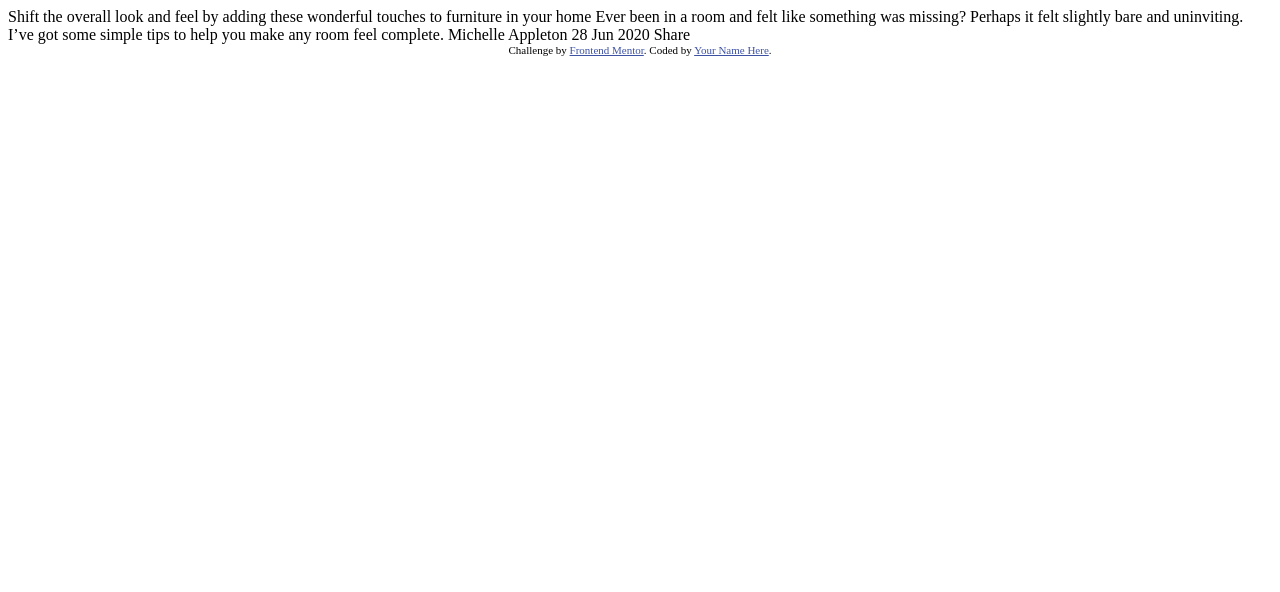
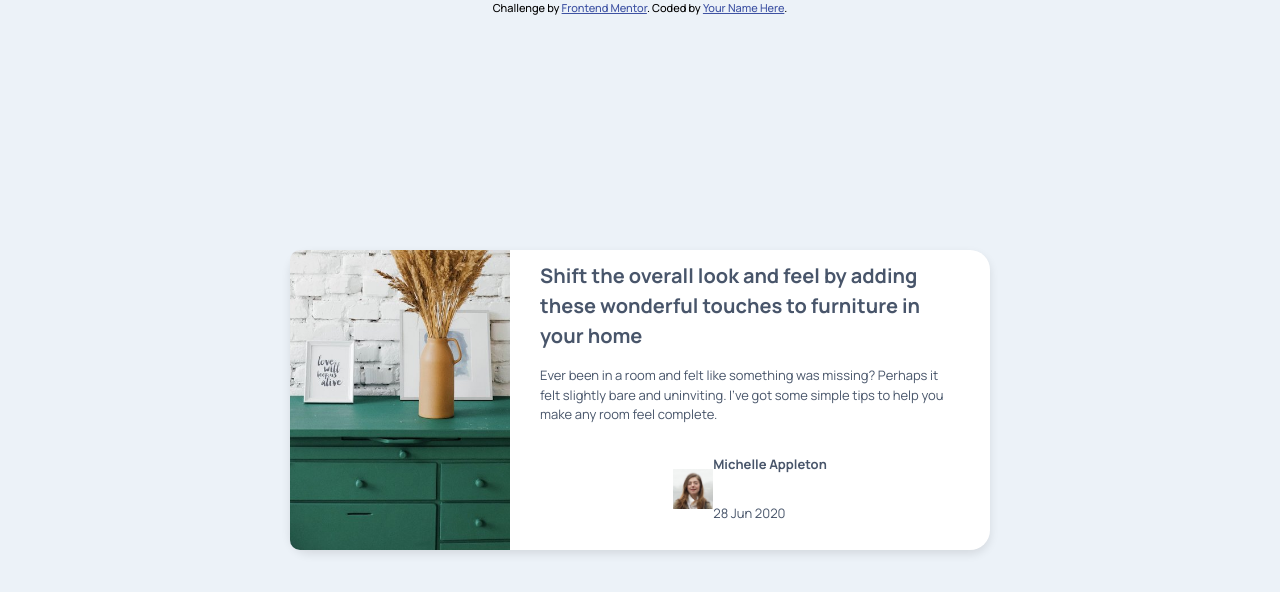
Before and after one commit to ThomasPhpn/article-preview-component-master, a plain HTML site: page index.html in a window 1280 px wide. Drawn offline with Linux system fonts and the light colour scheme.

Commit message:
html done

```diff
--- a/index.html
+++ b/index.html
@@ -1,36 +1,54 @@
 <!DOCTYPE html>
 <html lang="en">
   <head>
-  <meta charset="UTF-8">
-  <meta name="viewport" content="width=device-width, initial-scale=1.0"> <!-- displays site properly based on user's device -->
-
-  <link rel="icon" type="image/png" sizes="32x32" href="./images/favicon-32x32.png">
+    <meta charset="UTF-8" />
+    <meta name="viewport" content="width=device-width, initial-scale=1.0" />
+    <link rel="stylesheet" href="style.css" />
+    <link
+      rel="icon"
+      type="image/png"
+      sizes="32x32"
+      href="./images/favicon-32x32.png"
+    />
+    <link rel="preconnect" href="https://fonts.googleapis.com" />
+    <link rel="preconnect" href="https://fonts.gstatic.com" crossorigin />
+    <link
+      href="https://fonts.googleapis.com/css2?family=Manrope:wght@200..800&display=swap"
+      rel="stylesheet"
+    />
 
     <title>Frontend Mentor | Article preview component</title>
-
-  <!-- Feel free to remove these styles or customise in your own stylesheet 👍 -->
-  <style>
-    .attribution { font-size: 11px; text-align: center; }
-    .attribution a { color: hsl(228, 45%, 44%); }
-  </style>
+    <script src="script.js"></script>
   </head>
   <body>
-
-  Shift the overall look and feel by adding these wonderful
-  touches to furniture in your home
-
-  Ever been in a room and felt like something was missing? Perhaps
-  it felt slightly bare and uninviting. I’ve got some simple tips
-  to help you make any room feel complete.
-
-  Michelle Appleton
-  28 Jun 2020
-
-  Share
-
+    <main class="component">
+      <img src="images/drawers.jpg" alt="" class="left-content" />
+      <div class="right-content">
+        <h1 class="title">
+          Shift the overall look and feel by adding these wonderful touches to
+          furniture in your home
+        </h1>
+        <p class="text-content">
+          Ever been in a room and felt like something was missing? Perhaps it
+          felt slightly bare and uninviting. I’ve got some simple tips to help
+          you make any room feel complete.
+        </p>
+        <div class="author-part">
+          <img src="images/avatar-michelle.jpg" class="author-mini" />
+          <div class="author-details">
+            <p class="author-name">Michelle Appleton</p>
+            <p class="date">28 Jun 2020</p>
+          </div>
+        </div>
+      </div>
+    </main>
+  </body>
+  <footer>
     <div class="attribution">
-    Challenge by <a href="https://www.frontendmentor.io?ref=challenge" target="_blank">Frontend Mentor</a>.
-    Coded by <a href="#">Your Name Here</a>.
+      Challenge by
+      <a href="https://www.frontendmentor.io?ref=challenge" target="_blank"
+        >Frontend Mentor</a
+      >. Coded by <a href="#">Your Name Here</a>.
     </div>
-</body>
+  </footer>
 </html>
--- /dev/null
+++ b/style.css
@@ -0,0 +1,221 @@
+/* Reset CSS */
+html,
+body,
+div,
+span,
+applet,
+object,
+iframe,
+h1,
+h2,
+h3,
+h4,
+h5,
+h6,
+p,
+blockquote,
+pre,
+a,
+abbr,
+acronym,
+address,
+big,
+cite,
+code,
+del,
+dfn,
+em,
+img,
+ins,
+kbd,
+q,
+s,
+samp,
+small,
+strike,
+strong,
+sub,
+sup,
+tt,
+var,
+b,
+u,
+i,
+center,
+dl,
+dt,
+dd,
+ol,
+ul,
+li,
+fieldset,
+form,
+label,
+legend,
+table,
+caption,
+tbody,
+tfoot,
+thead,
+tr,
+th,
+td,
+article,
+aside,
+canvas,
+details,
+embed,
+figure,
+figcaption,
+footer,
+header,
+hgroup,
+menu,
+nav,
+output,
+ruby,
+section,
+summary,
+time,
+mark,
+audio,
+video {
+  margin: 0;
+  padding: 0;
+  border: 0;
+  font-size: 100%;
+  font: inherit;
+  vertical-align: baseline;
+}
+
+/* HTML5 display-role reset for older browsers */
+article,
+aside,
+details,
+figcaption,
+figure,
+footer,
+header,
+hgroup,
+menu,
+nav,
+section {
+  display: block;
+}
+
+body {
+  line-height: 1;
+}
+
+ol,
+ul {
+  list-style: none;
+}
+
+blockquote,
+q {
+  quotes: none;
+}
+
+blockquote:before,
+blockquote:after,
+q:before,
+q:after {
+  content: "";
+  content: none;
+}
+
+table {
+  border-collapse: collapse;
+  border-spacing: 0;
+}
+
+:root {
+  --primary-color: hsl(217, 19%, 35%);
+  --secondary-color: hsl(214, 17%, 51%);
+  --grayish-blue: hsl(212, 23%, 69%);
+  --white: hsl(210, 46%, 95%);
+  --font-family: "Manrope";
+  --base-font-size: 13px;
+  --base-line-height: 1.5;
+  --base-font-weight: 500;
+  --base-font-bold: 700;
+}
+body {
+  font-family: var(--font-family);
+  font-size: var(--base-font-size);
+  line-height: var(--base-line-height);
+  font-weight: var(--base-font-weight);
+  display: flex;
+  align-items: flex-start;
+  justify-content: center;
+  background-color: var(--white);
+}
+.component {
+  position: fixed;
+  top: 50%;
+  left: 50%;
+  transform: translate(-50%, -50%);
+  background-color: white;
+  border-radius: 20px;
+  width: 700px;
+  height: 300px;
+  display: flex;
+  flex-direction: row;
+  z-index: 1000;
+  box-shadow: 0 4px 10px rgba(0, 0, 0, 0.1);
+  box-sizing: border-box;
+}
+
+.left-content {
+  width: 220px;
+  border-top-left-radius: 10px;
+  border-bottom-left-radius: 10px;
+  object-fit: cover;
+}
+
+.right-content {
+  padding: 30px;
+  width: 480px;
+  display: flex;
+  flex-direction: column;
+  justify-content: center;
+}
+
+h1 {
+  font-size: 20px;
+  font-weight: 700;
+  color: var(--primary-color);
+}
+p {
+  color: var(--primary-color);
+  padding: 15px 0px 15px 0px;
+  font-weight: 400;
+}
+.author-part {
+  display: flex;
+  flex-direction: row;
+  justify-content: center;
+  align-items: center;
+}
+.author-details {
+  display: flex;
+  flex-direction: column;
+}
+.author-mini {
+  width: 40px;
+  height: 40px;
+}
+.author-name {
+  font-weight: var(--base-font-bold);
+}
+
+/*Crédits*/
+
+.attribution {
+  font-size: 11px;
+  text-align: center;
+}
+.attribution a {
+  color: hsl(228, 45%, 44%);
+}
```
Also changed, not shown: script.js (added), 1 other file. Lines whose indentation alone changed are shown as unchanged.
